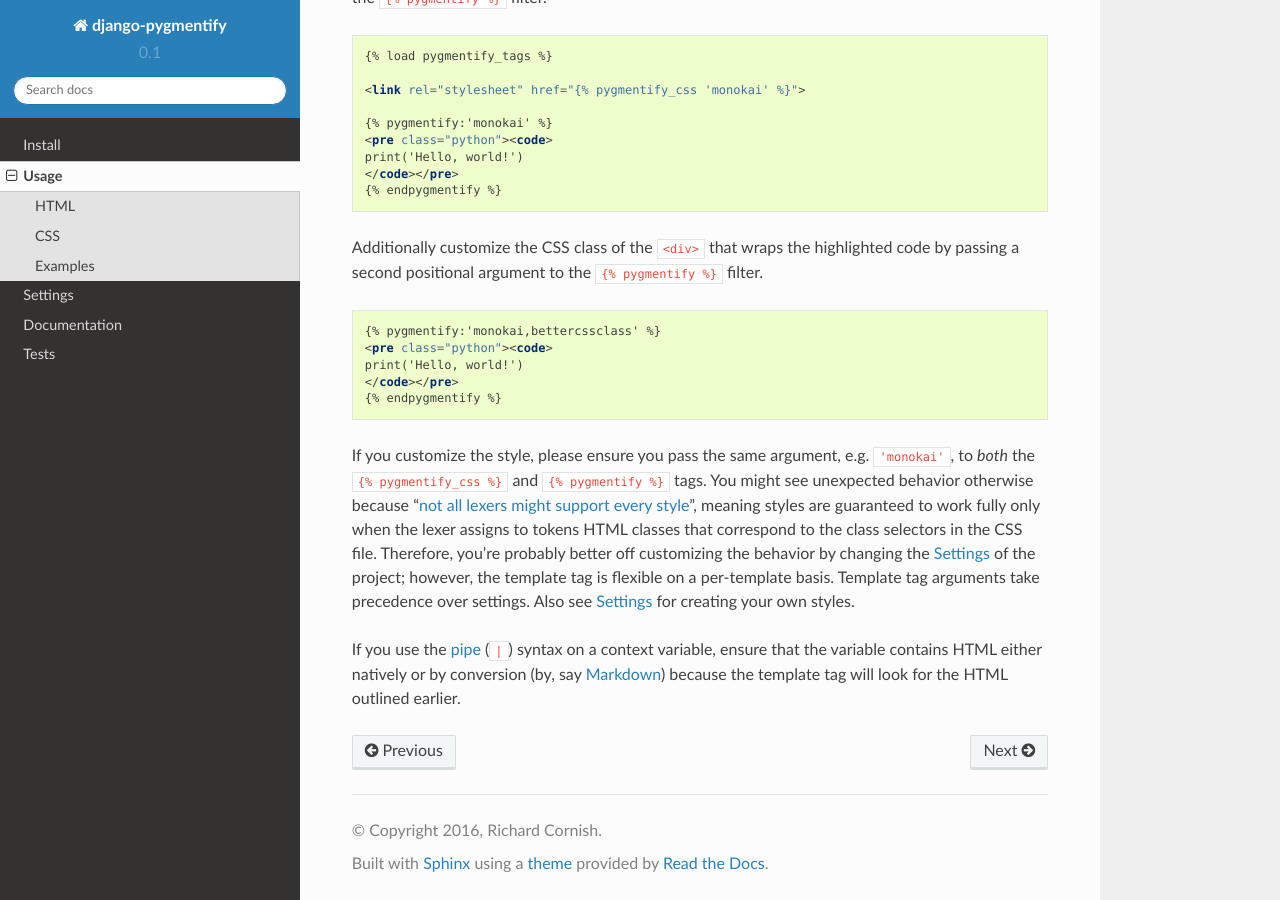
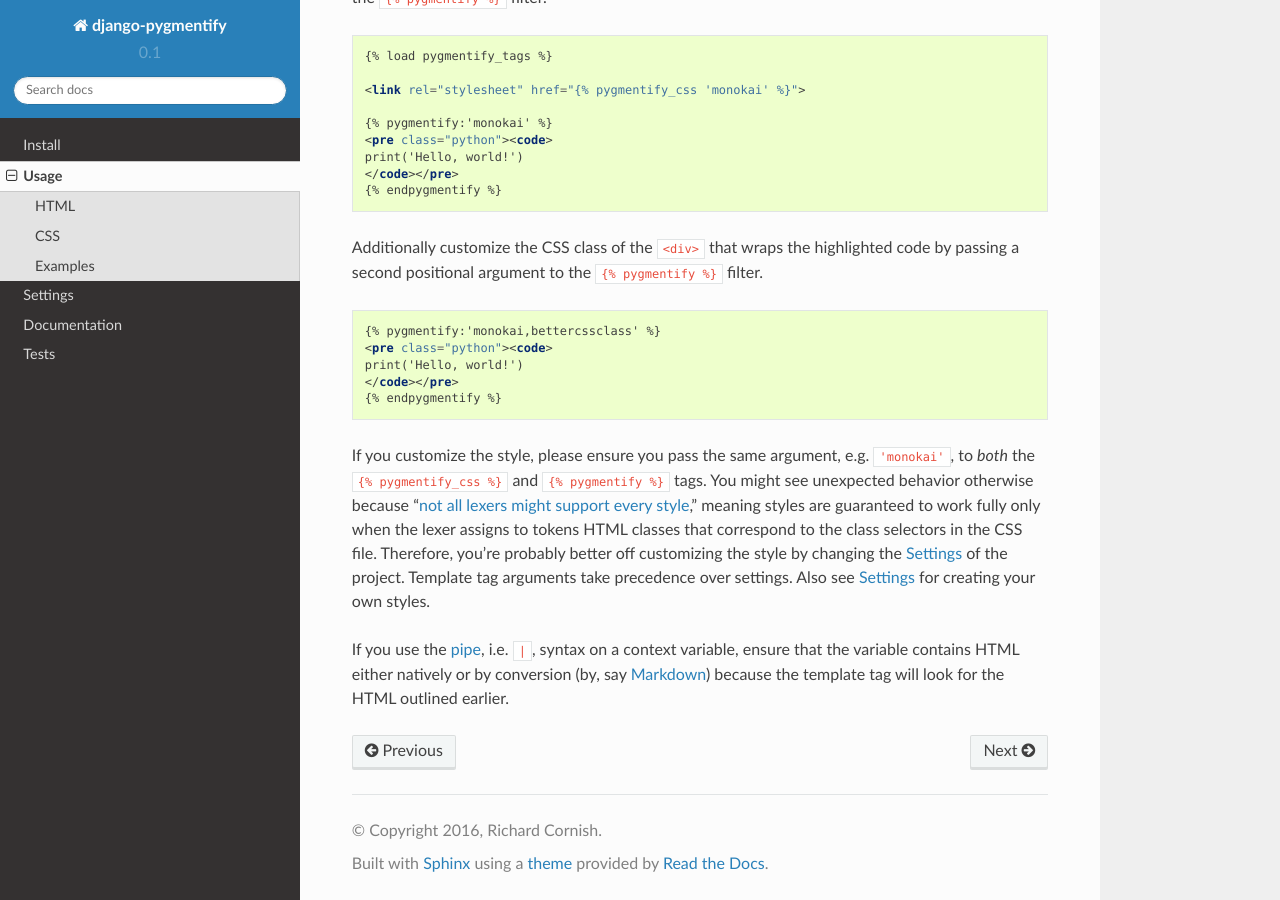
Before and after one commit to richardcornish/django-pygmentify, a Sphinx documentation site: the page built from docs/usage.rst, in a window 1280 px wide and 900 px high, scrolled down 1791 px. Built offline with Sphinx 7.4.7 and the Read the Docs theme 2.0.0, drawn with Linux system fonts in a browser that asks for light colours.

Commit message:
Fixed a few typos

```diff
--- a/docs/usage.rst
+++ b/docs/usage.rst
@@ -101,6 +101,6 @@ Additionally customize the CSS class of the ``<div>`` that wraps the highlighted
    </code></pre>
    {% endpygmentify %}
 
-If you customize the style, please ensure you pass the same argument, e.g. ``'monokai'``, to *both* the ``{% pygmentify_css %}`` and ``{% pygmentify %}`` tags. You might see unexpected behavior otherwise because "`not all lexers might support every style <http://pygments.org/docs/styles/>`_", meaning styles are guaranteed to work fully only when the lexer assigns to tokens HTML classes that correspond to the class selectors in the CSS file. Therefore, you're probably better off customizing the behavior by changing the :ref:`settings` of the project; however, the template tag is flexible on a per-template basis. Template tag arguments take precedence over settings. Also see :ref:`settings` for creating your own styles.
+If you customize the style, please ensure you pass the same argument, e.g. ``'monokai'``, to *both* the ``{% pygmentify_css %}`` and ``{% pygmentify %}`` tags. You might see unexpected behavior otherwise because "`not all lexers might support every style <http://pygments.org/docs/styles/>`_," meaning styles are guaranteed to work fully only when the lexer assigns to tokens HTML classes that correspond to the class selectors in the CSS file. Therefore, you're probably better off customizing the style by changing the :ref:`settings` of the project. Template tag arguments take precedence over settings. Also see :ref:`settings` for creating your own styles.
 
-If you use the `pipe <https://docs.djangoproject.com/en/1.10/ref/templates/language/#filters>`_ (``|``) syntax on a context variable, ensure that the variable contains HTML either natively or by conversion (by, say `Markdown <https://pythonhosted.org/Markdown/>`_) because the template tag will look for the HTML outlined earlier.
+If you use the `pipe <https://docs.djangoproject.com/en/1.10/ref/templates/language/#filters>`_, i.e. ``|``, syntax on a context variable, ensure that the variable contains HTML either natively or by conversion (by, say `Markdown <https://pythonhosted.org/Markdown/>`_) because the template tag will look for the HTML outlined earlier.
```
